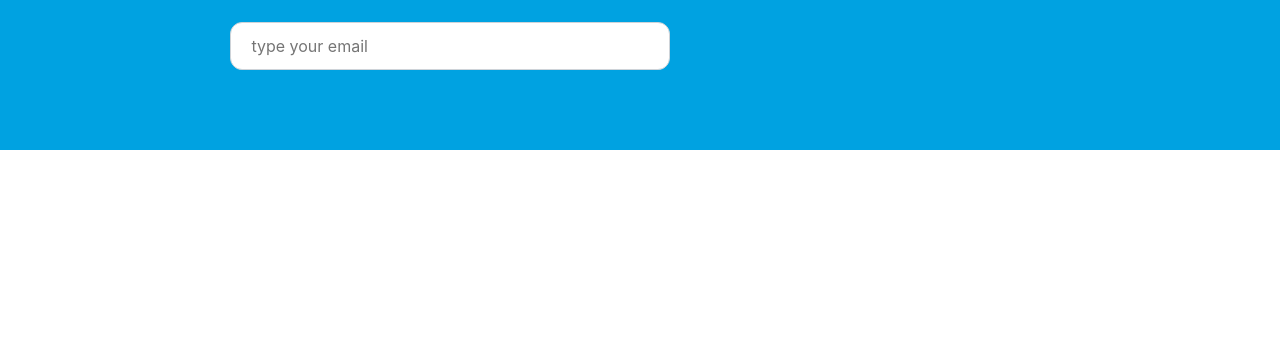
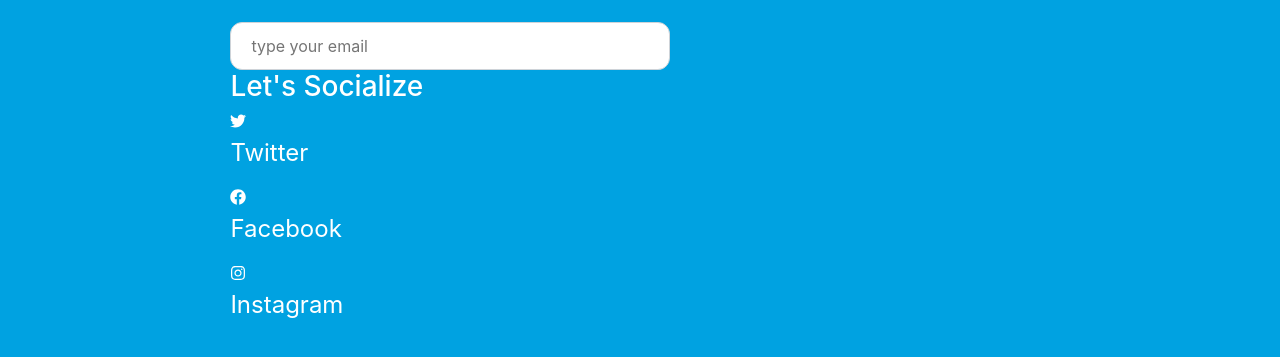
Before and after one commit to dangtrandev/UniLife, a React (Create React App) app: page / in a window 1280 px wide. Shown: the part 2240-2597 px from the top of the page. Before the commit the page ends 2390 px from the top, so only its background shows below. Built offline with nearby package versions, Linux system fonts and the light colour scheme; no server answers.

Commit message:
insert the icons for social part

```diff
--- a/src/Components/Contacts/Contacts.js
+++ b/src/Components/Contacts/Contacts.js
@@ -1,6 +1,6 @@
 import React from 'react';
 import "./Contacts.css";
-
+import {FaFacebook, FaTwitter, FaInstagram} from "react-icons/fa";
 function Contacts() {
   return (
     <div className="contacts_container">
@@ -12,7 +12,10 @@
         </div>
 
         <div className="social_container">
-
+            <h3>Let's Socialize</h3>
+            <div className="social_icons"><FaTwitter /> <p>Twitter</p></div>
+            <div className="social_icons"><FaFacebook /> <p>Facebook</p></div>
+            <div className="social_icons"><FaInstagram /> <p>Instagram</p></div>
         </div>
     </div>
   )
```
